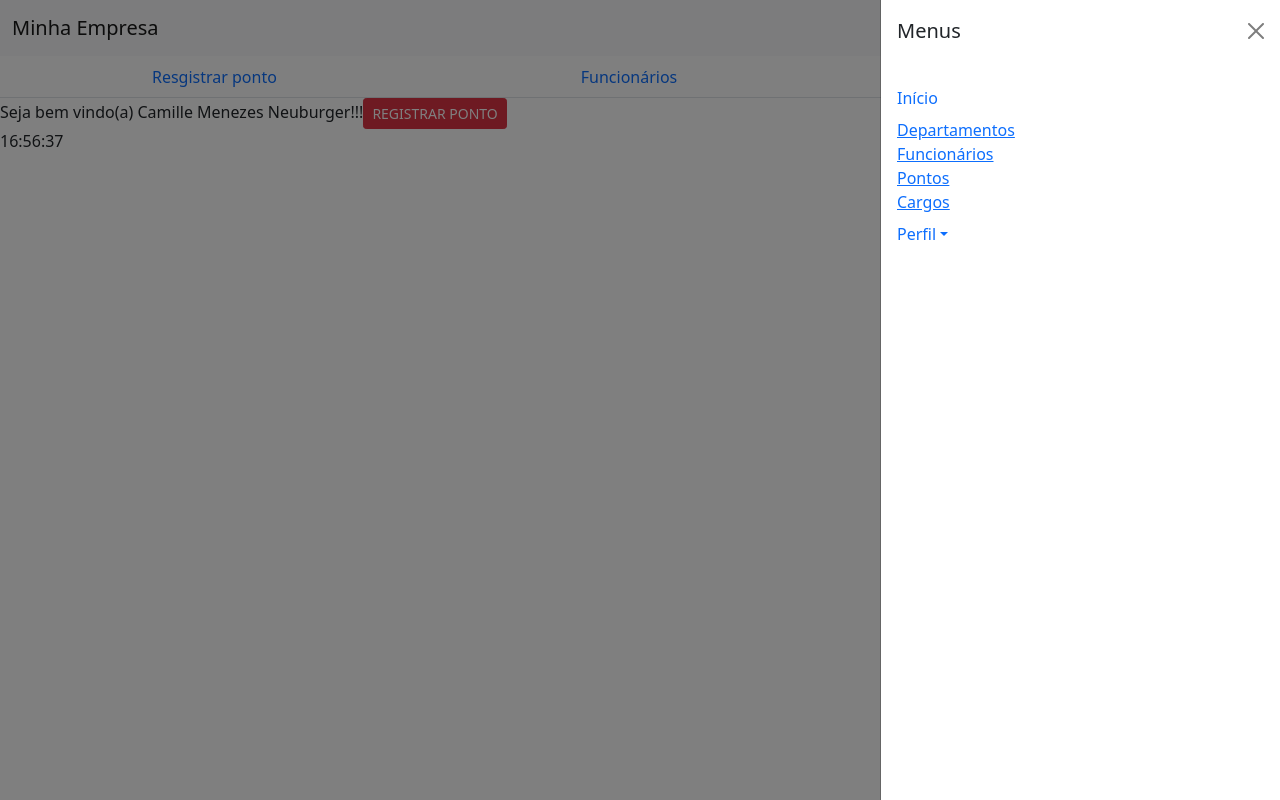
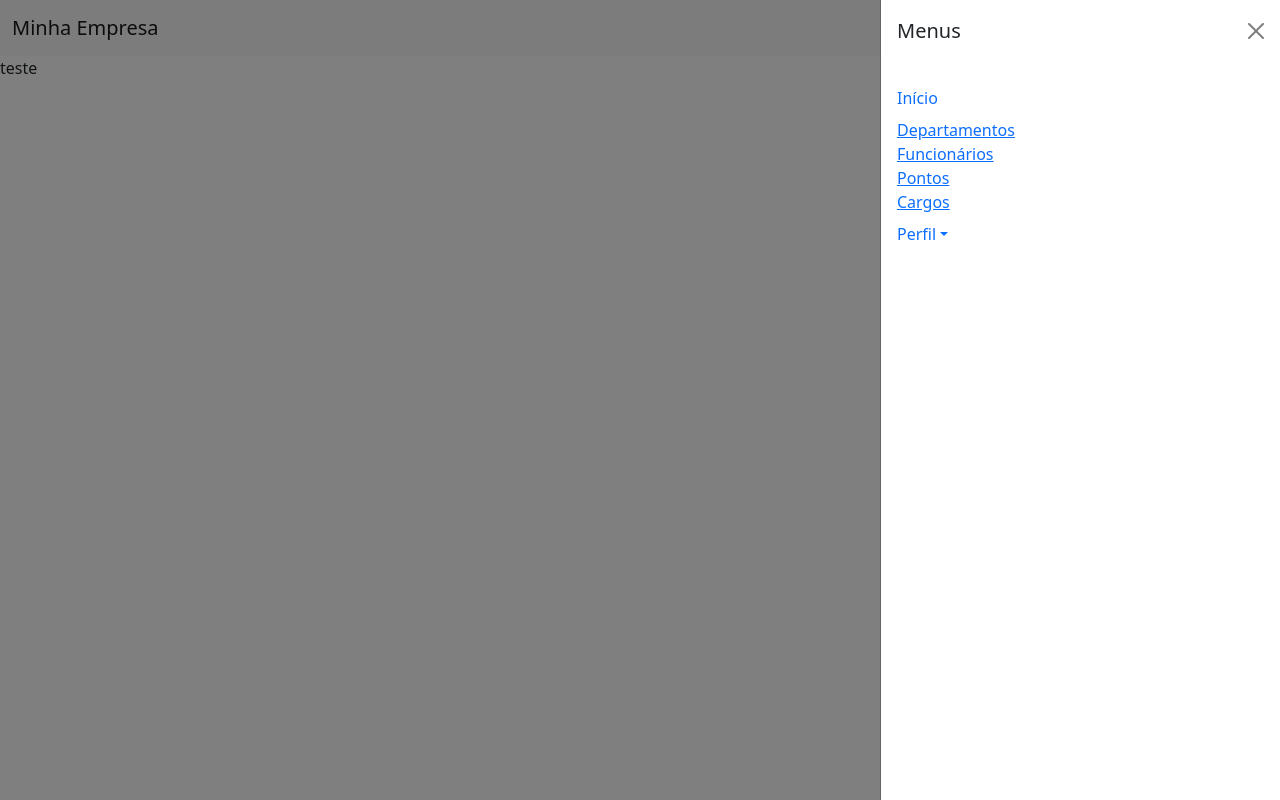
Before and after one commit to Camineuburger/laboravi, a React (Create React App) app in the folder client/: page /worktime in a window 1280 px wide. Both pictures are taken after a click on the button 1240 px from the left and 28 px from the top of the page. Built offline with nearby package versions, Linux system fonts and the light colour scheme.

Commit message:
Ajustando componentes para atualizar com o arquivo de rotas.

```diff
--- a/client/src/App.js
+++ b/client/src/App.js
@@ -1,7 +1,8 @@
 // import './App.css';
 import 'bootstrap/dist/css/bootstrap.min.css';
+import Header from './components/Header';
 // import Header from './components/Header';
-import PointRecord from './screens/PointRecord';
+import MainWorkTime from './screens/MainWorkTime';
 
 function App() {
 
@@ -11,7 +12,7 @@ function App() {
         height: '100vh'
       }}
     >
-      <PointRecord />
+      <MainWorkTime />
     </div>
   );
 }
--- a/client/src/components/Header.js
+++ b/client/src/components/Header.js
@@ -1,4 +1,4 @@
-import React, { useState } from 'react';
+import React from 'react';
 import { Navbar, Offcanvas, Nav, NavDropdown, Container } from 'react-bootstrap';
 import { Link } from "react-router-dom";
 
@@ -36,7 +36,7 @@ const Header = ( ) => {
 
                                     <Link to="/department">Departamentos</Link>
                                     <Link to="/department">Funcionários</Link>
-                                    <Link to="/department">Pontos</Link>
+                                    <Link to="/worktime">Pontos</Link>
                                     <Link to="/department">Cargos</Link>
 
 
@@ -64,26 +64,6 @@ const Header = ( ) => {
                     </Container>
                 </Navbar>
             ))}
-
-            <Nav fill variant="tabs" defaultActiveKey="/home">
-                <Nav.Item>
-                    <Nav.Link href="../screens/PointRecord">
-                        Resgistrar ponto
-                    </Nav.Link>
-                </Nav.Item>
-
-                <Nav.Item>
-                    <Nav.Link eventKey="link-1">
-                        Funcionários
-                    </Nav.Link>
-                </Nav.Item>
-
-                <Nav.Item>
-                    <Nav.Link eventKey="link-2">
-                        Histórico de pontos
-                    </Nav.Link>
-                </Nav.Item>
-            </Nav>
         </header>
     </>
   );
--- a/client/src/index.js
+++ b/client/src/index.js
@@ -10,7 +10,7 @@ import {
 
 import App from './App';
 import Department from './screens/Department';
-import MainWorkTime from './screens/PointRecord';
+import MainWorkTime from './screens/MainWorkTime';
 // import Department from './screens/Department';
 
 import reportWebVitals from './reportWebVitals';
--- a/client/src/screens/PointRecord.js
+++ b/client/src/screens/MainWorkTime.js
@@ -1,19 +1,23 @@
-import React, { useState } from 'react';
+import React, { useState, useEffect } from 'react';
 import Header from '../components/Header';
 import axios from 'axios'
 
-const PointRecord = () => {
+const MainWorkTime = () => {
 
-    const getNow = () => {
-        let event = new Date();
-        let now = event.toLocaleString('pt', {
-            hour: 'numeric',
-            minute: 'numeric',
-            second: 'numeric'
-        })
+    // const getNow = () => {
+    //     let event = new Date();
+    //     let now = event.toLocaleString('pt', {
+    //         hour: 'numeric',
+    //         minute: 'numeric',
+    //         second: 'numeric'
+    //     })
 
-        return now
-    }
+    //     return now
+    // }
+
+    // useEffect(() => {
+    //     getNow()
+    // }, [])
 
     //TODO: Criar as services e inserir as request no mesmo.
     // TESTE!!
@@ -45,26 +49,28 @@ const PointRecord = () => {
     // TESTE!!
     // TESTE!!
 
-
-    setInterval(() => {
-        getNow();
-    }, 1000);
-
   return (
     <>
-        <Header/>
+        {/* <Header/>
         <div>
             <span>
                 Seja bem vindo(a) Camille Menezes Neuburger!!!
             </span>
-            <button className='btn btn-sm btn-danger' onClick={logWorkTime} > REGISTRAR PONTO</button>
+            <button className='btn btn-sm btn-danger' onClick={logWorkTime}> REGISTRAR PONTO</button>
         </div>
 
         <div>
             { getNow() }
-        </div>
+        </div> */}
+        <Header />
+
+        <main>
+            <div>
+                teste
+            </div>
+        </main>
     </>
   );
 }
 
-export default PointRecord;
+export default MainWorkTime;
```
